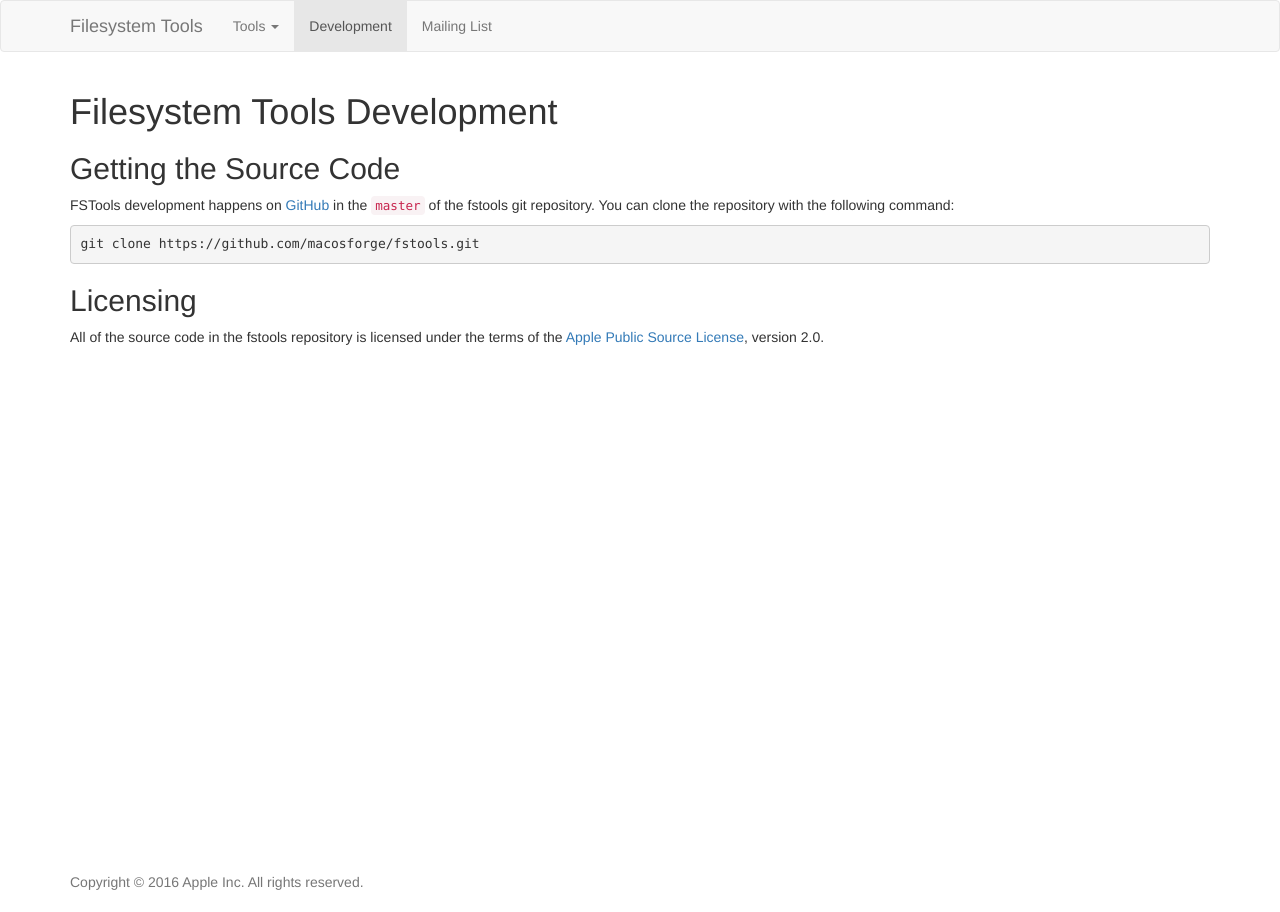
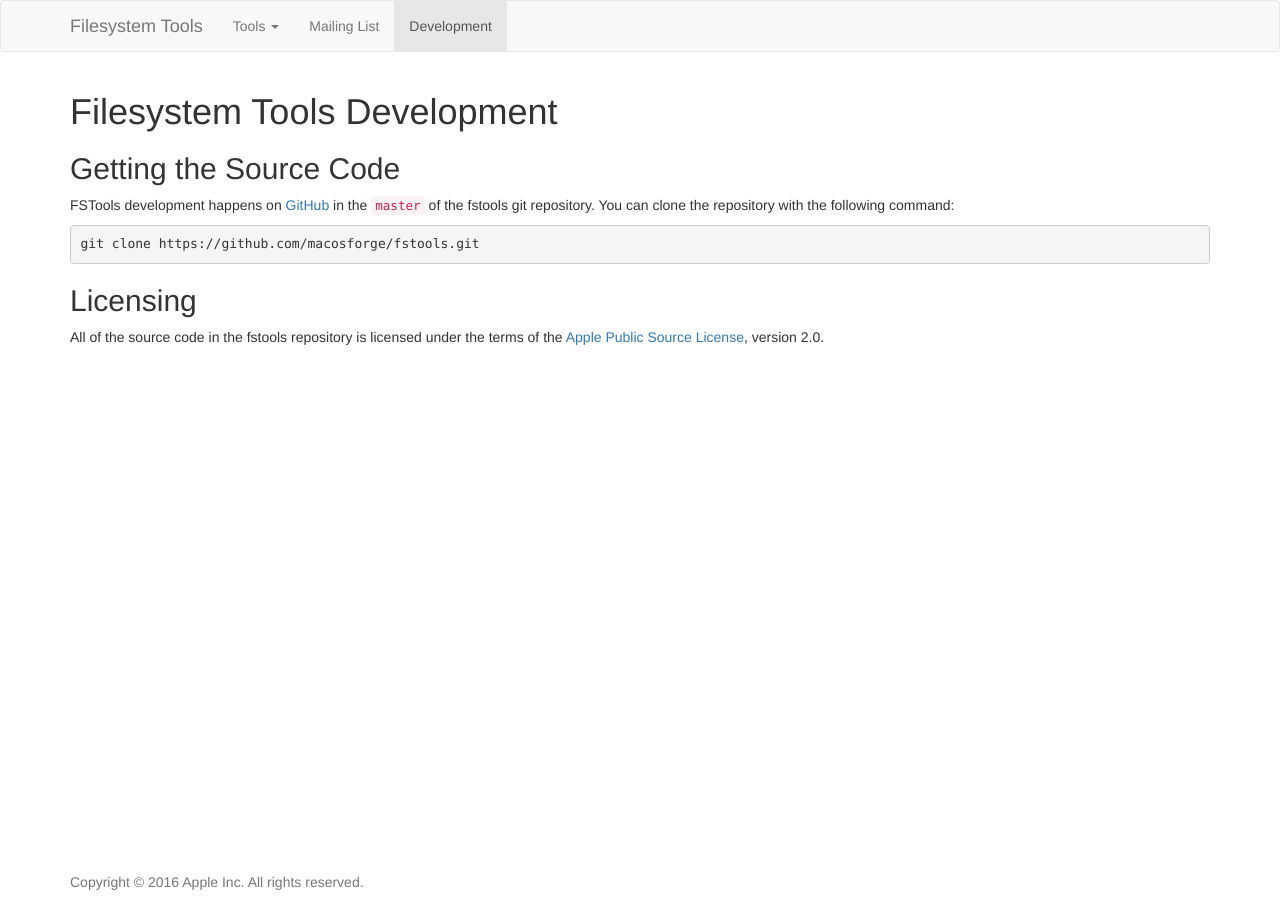
Before and after one commit to apple/fstools, a Jekyll site: the page built from development.md, in a window 1280 px wide. Built offline with Jekyll 4.4.1, drawn with Linux system fonts in a browser that asks for light colours; nearby versions of some CDN libraries; part of the change alters nothing that is shown.

```diff
--- a/_includes/navbar.html
+++ b/_includes/navbar.html
@@ -19,8 +19,8 @@
             <li><a href="{{ '/tools/fsx/' | prepend: site.baseurl }}">fsx</a></li>
           </ul>
         </li>
+        <li><a href="https://lists.macosforge.org/mailman/listinfo/fstools-devel">Mailing List</a></li>
         <li{% if page_url_parts[1] == 'development' %} class="active"{% endif %}><a href="{{ '/development/' | prepend: site.baseurl }}">Development</a></li>
-        <li><a href="https://lists.macosforge.org/mailman/listinfo/fstools-devel">Mailing List</a></li>
       </ul>
     </div>
   </div>
```
